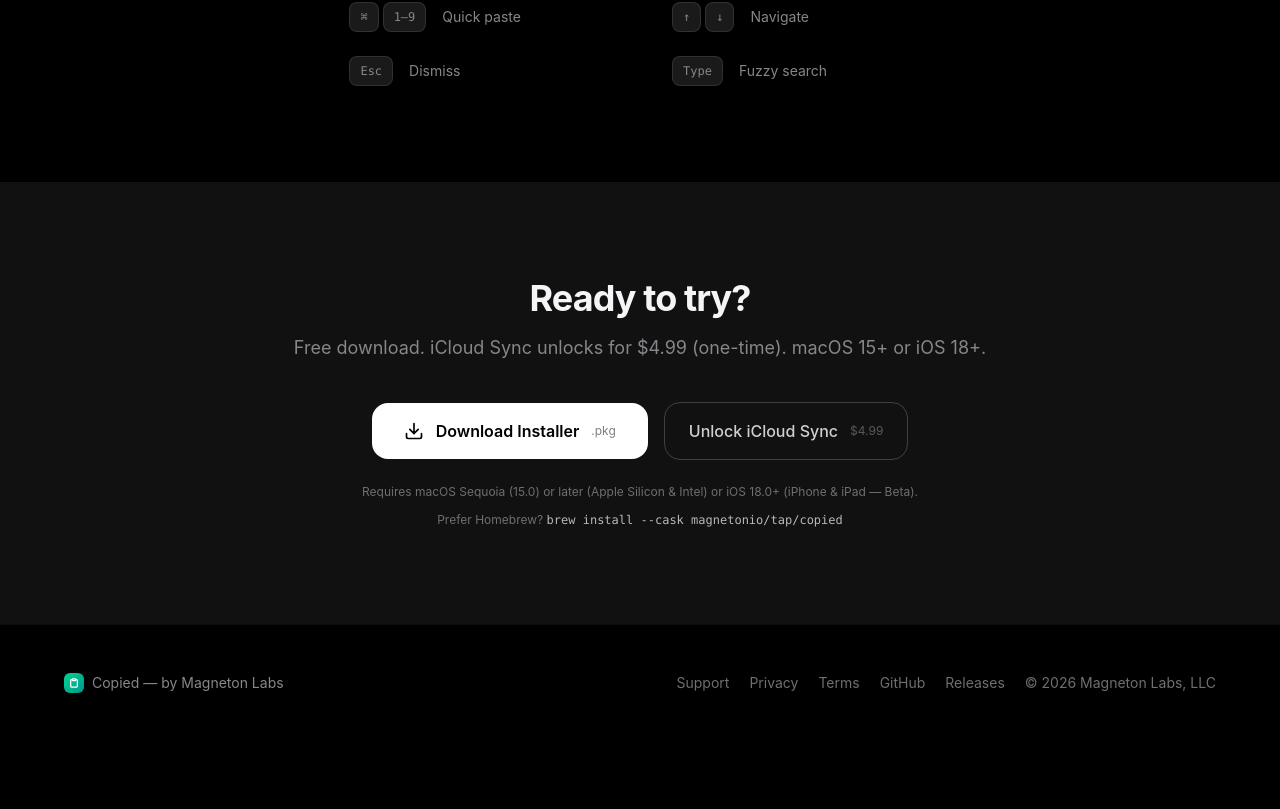
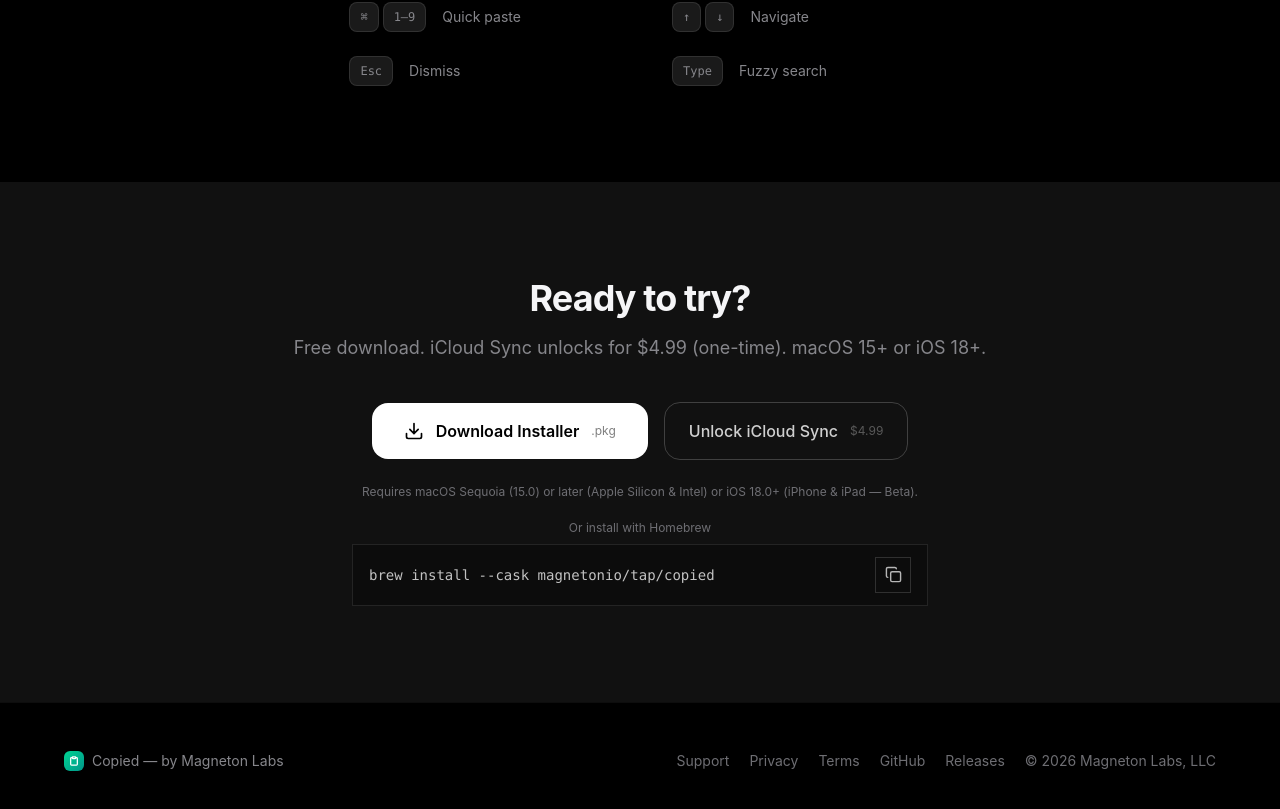
Before and after one commit to MagnetonIO/getcopied-app, a Next.js app: page / in a window 1280 px wide. Shown: the part 2584-3393 px from the top of the page. Before the commit the page ends 3325 px from the top, so only its background shows below. Built offline with nearby package versions, Linux system fonts and the light colour scheme.

Commit message:
Add copyable Homebrew install command

```diff
--- a/app/page.tsx
+++ b/app/page.tsx
@@ -1,6 +1,7 @@
 "use client";
 
 import { motion } from "framer-motion";
+import { useState } from "react";
 import { Nav } from "@/components/Nav";
 import { Footer } from "@/components/Footer";
 import { trackDownload, trackUnlockClick } from "@/lib/analytics";
@@ -359,6 +360,15 @@
 /* ── Download ────────────────────────────────── */
 
 function Download() {
+  const homebrewCommand = "brew install --cask magnetonio/tap/copied";
+  const [homebrewCopied, setHomebrewCopied] = useState(false);
+
+  const copyHomebrewCommand = async () => {
+    await navigator.clipboard.writeText(homebrewCommand);
+    setHomebrewCopied(true);
+    window.setTimeout(() => setHomebrewCopied(false), 1800);
+  };
+
   return (
     <section id="download" className="py-24 px-6 bg-[var(--bg-secondary)]">
       <motion.div
@@ -402,9 +412,32 @@
         <motion.p variants={fadeUp} className="mt-6 text-xs text-[var(--text-tertiary)]">
           Requires macOS Sequoia (15.0) or later (Apple Silicon &amp; Intel) or iOS 18.0+ (iPhone &amp; iPad — Beta).
         </motion.p>
-        <motion.p variants={fadeUp} className="mt-3 text-xs text-[var(--text-tertiary)]">
-          Prefer Homebrew? <code className="text-white/70">brew install --cask magnetonio/tap/copied</code>
-        </motion.p>
+        <motion.div variants={fadeUp} className="mt-5 mx-auto max-w-xl">
+          <p className="mb-2 text-xs text-[var(--text-tertiary)]">Or install with Homebrew</p>
+          <div className="flex min-w-0 items-center gap-3 border border-white/10 bg-black/30 px-4 py-3 text-left">
+            <code className="min-w-0 flex-1 overflow-x-auto whitespace-nowrap text-sm text-white/75">
+              {homebrewCommand}
+            </code>
+            <button
+              type="button"
+              onClick={copyHomebrewCommand}
+              className="grid h-9 w-9 shrink-0 place-items-center border border-white/15 text-white/70 transition-colors hover:bg-white/10 hover:text-white"
+              aria-label="Copy Homebrew install command"
+              title="Copy Homebrew install command"
+            >
+              {homebrewCopied ? (
+                <svg width="17" height="17" viewBox="0 0 24 24" fill="none" stroke="currentColor" strokeWidth="2" strokeLinecap="round" strokeLinejoin="round" aria-hidden="true">
+                  <path d="m5 12 4 4L19 6" />
+                </svg>
+              ) : (
+                <svg width="17" height="17" viewBox="0 0 24 24" fill="none" stroke="currentColor" strokeWidth="2" strokeLinecap="round" strokeLinejoin="round" aria-hidden="true">
+                  <rect width="14" height="14" x="8" y="8" rx="2" ry="2" />
+                  <path d="M4 16c-1.1 0-2-.9-2-2V4c0-1.1.9-2 2-2h10c1.1 0 2 .9 2 2" />
+                </svg>
+              )}
+            </button>
+          </div>
+        </motion.div>
       </motion.div>
     </section>
   );
```
